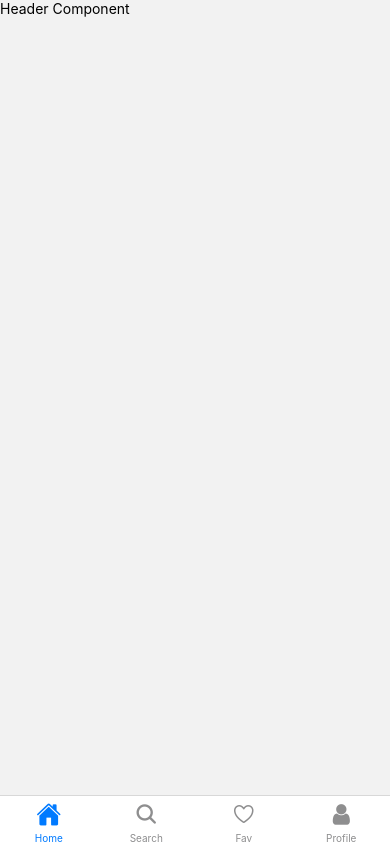
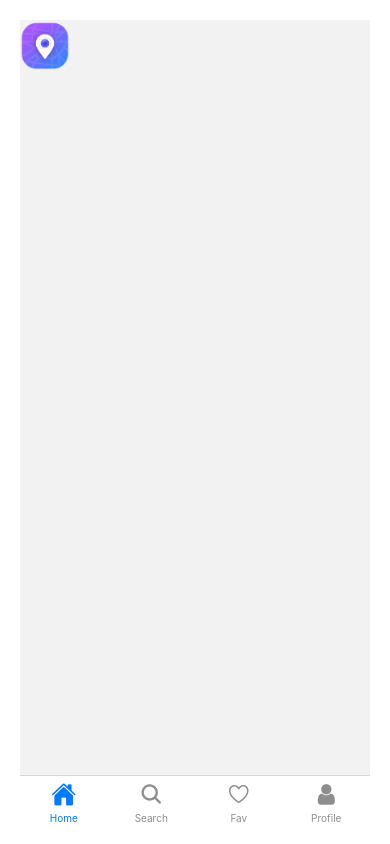
Before and after one commit to lugard1/explore-place, a React Native app: screen /Home in a window 390 px wide. Built offline with nearby package versions, Linux system fonts and the light colour scheme.

Commit message:
Add padding to App.js and style logo icon

```diff
--- a/App.js
+++ b/App.js
@@ -16,6 +16,7 @@
 const styles = StyleSheet.create({
   container: {
     flex: 1,
-    backgroundColor: '#fff'
+    backgroundColor: '#fff',
+    padding: 20
   },
 });
--- a/App/Components/Home/Header.js
+++ b/App/Components/Home/Header.js
@@ -1,10 +1,19 @@
-import { View, Text } from 'react-native'
+import { View, Text, Image, StyleSheet } from 'react-native'
 import React from 'react'
+// import { Image } from 'react-native'
 
 export default function Header() {
   return (
     <View>
-      <Text>Header Component</Text>
+      <Image source={require('./../../../assets/logo.png')}
+      style={styles.logo} />
     </View>
   )
 }
+
+const styles = StyleSheet.create({
+  logo:{
+    width: 50,
+    height: 50
+  }
+})
--- a/App/Screens/Home.js
+++ b/App/Screens/Home.js
@@ -1,11 +1,14 @@
 import { View, Text } from 'react-native';
 import React from 'react';
 import Header from '../Components/Home/Header';
+import { SafeAreaView } from 'react-native-safe-area-context';
 
 export default function Home() {
   return (
-    <View>
-      <Header />
-    </View>
+    <SafeAreaView>
+      <View>
+        <Header />
+      </View>
+    </SafeAreaView>
   )
 }
```
